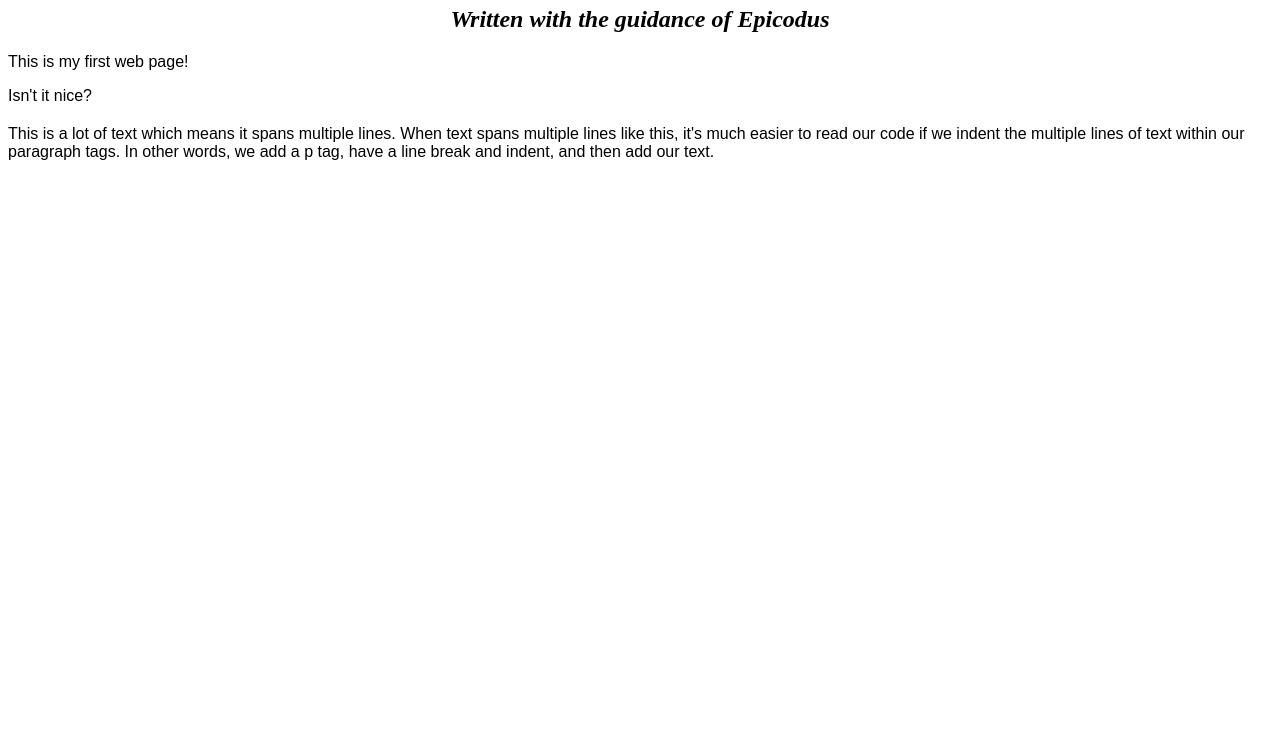
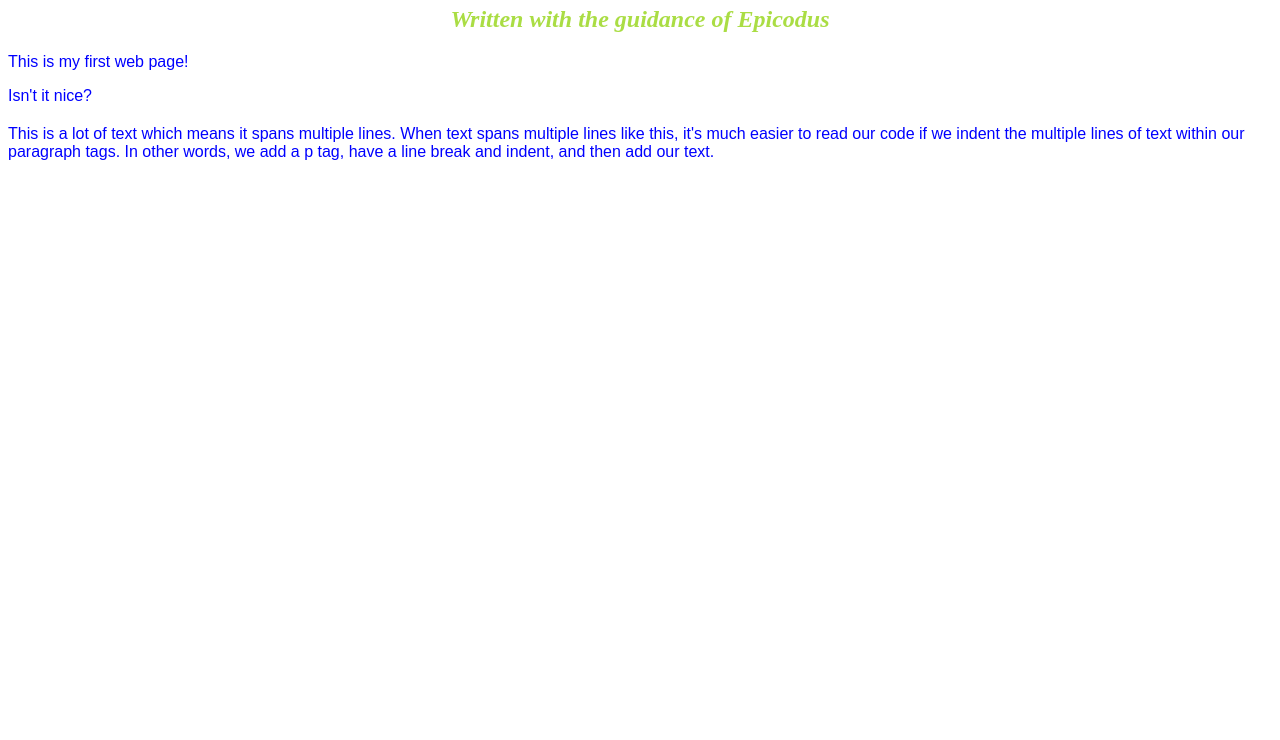
Before and after one commit to CrankyJones/CSS-Intro, a plain HTML site: page first-web-page.html in a window 1280 px wide. Shown: the part 60-800 px from the top of the page. Drawn offline with Linux system fonts and the light colour scheme.

Commit message:
added additional colors

```diff
--- a/CSS/styles.css
+++ b/CSS/styles.css
@@ -3,10 +3,12 @@ h1 {
   text-align: center;
 }
 h2{
+  color: #aadd44;
   font-style: italic;
   text-align: center;
 }
 p{
+  color: #0000ff;
   font-family: sans-serif;
 }
 
```
